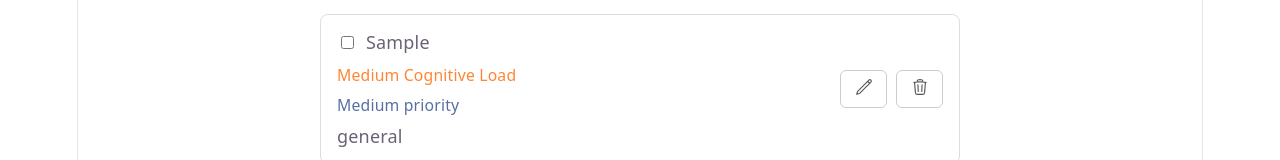
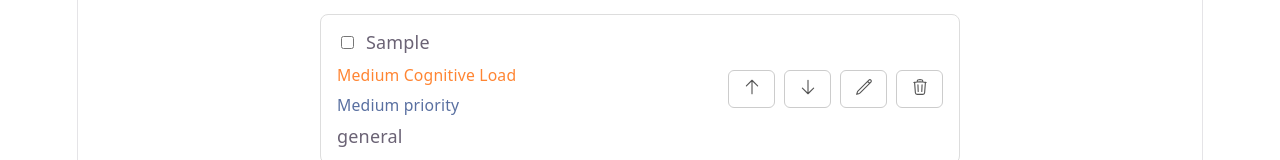
Before and after one commit to martinson-r/Cognitive-Load-Task-Organizer, a React (Vite) app: page / in a window 1280 px wide. Both pictures are taken after typing "Sample" into the empty fields and a click on the button "Add". Shown: the part 253-413 px from the top of the page. Built offline with nearby package versions, Linux system fonts and the light colour scheme.

Commit message:
feat: add move up and move down task controls

```diff
--- a/src/App.css
+++ b/src/App.css
@@ -196,3 +196,23 @@
 .task-priority--high {
   color: var(--priority-high);
 }
+
+.delete-button,
+.edit-button,
+.move-button {
+  padding: 0.4rem 0.75rem;
+  border: 1px solid #ccc;
+  border-radius: 6px;
+  background: white;
+  cursor: pointer;
+}
+
+.delete-button:hover,
+.edit-button:hover,
+.move-button:hover {
+  background: #f5f5f5;
+}
+
+.move-button:hover .icon {
+  color: var(--icon-hover);
+}
--- a/src/App.jsx
+++ b/src/App.jsx
@@ -72,10 +72,52 @@ function App() {
   }
 
   function normalizeTaskPositions(tasks) {
+    // Make sure tasks persist in the same order, not loaded randomly
     return tasks.map((task, index) => ({
       ...task,
       position: index,
     }));
+  }
+
+  function swapTasks(tasks, fromIndex, toIndex) {
+    // Copies array, swaps neighbors, and reassigns clean position values
+  const updatedTasks = [...tasks];
+  [updatedTasks[fromIndex], updatedTasks[toIndex]] = [
+    updatedTasks[toIndex],
+    updatedTasks[fromIndex],
+  ];
+  return normalizeTaskPositions(updatedTasks);
+}
+
+  // Move handlers for moving tasks up/down
+  async function handleMoveTaskUp(id) {
+    const currentIndex = tasks.findIndex((task) => task.id === id);
+
+    if (currentIndex <= 0) return;
+
+    const reorderedTasks = swapTasks(tasks, currentIndex, currentIndex - 1);
+
+    try {
+      await Promise.all(reorderedTasks.map((task) => saveTask(task)));
+      setTasks(reorderedTasks);
+    } catch (error) {
+      console.error("Failed to move task up:", error);
+    }
+  }
+
+  async function handleMoveTaskDown(id) {
+    const currentIndex = tasks.findIndex((task) => task.id === id);
+
+    if (currentIndex === -1 || currentIndex >= tasks.length - 1) return;
+
+    const reorderedTasks = swapTasks(tasks, currentIndex, currentIndex + 1);
+
+    try {
+      await Promise.all(reorderedTasks.map((task) => saveTask(task)));
+      setTasks(reorderedTasks);
+    } catch (error) {
+      console.error("Failed to move task down:", error);
+    }
   }
 
   async function addTask(e) {
@@ -228,6 +270,8 @@ async function handleToggleTask(id) {
             onSaveEdit={handleSaveEdit}
             onDeleteTask={handleDeleteTask}
             onToggleTask={handleToggleTask}
+            onMoveTaskUp={handleMoveTaskUp}
+            onMoveTaskDown={handleMoveTaskDown}
             loadLabels={LOAD_LABELS}
             priorityLabels={PRIORITY_LABELS}
           />
--- a/src/components/TaskCard.jsx
+++ b/src/components/TaskCard.jsx
@@ -1,4 +1,9 @@
-import { PencilIcon, TrashIcon } from "@heroicons/react/24/outline";
+import {
+        PencilIcon,
+        TrashIcon,
+        ArrowUpIcon,
+        ArrowDownIcon,
+        } from "@heroicons/react/24/outline";
 
 function TaskCard({
   task,
@@ -14,6 +19,8 @@ function TaskCard({
   onSaveEdit,
   onDeleteTask,
   onToggleTask,
+  onMoveTaskUp,
+  onMoveTaskDown,
   loadLabels,
   priorityLabels,
 }) {
@@ -99,12 +106,29 @@ function TaskCard({
 
           <div className="task-actions">
             <button
+                className="move-button"
+                onClick={() => onMoveTaskUp(task.id)}
+                aria-label="Move task up"
+            >
+                <ArrowUpIcon className="icon" />
+            </button>
+
+            <button
+                className="move-button"
+                onClick={() => onMoveTaskDown(task.id)}
+                aria-label="Move task down"
+            >
+                <ArrowDownIcon className="icon" />
+            </button>
+
+            <button
                 className="edit-button"
                 onClick={() => onStartEdit(task)}
                 aria-label="Edit task"
             >
                 <PencilIcon className="icon" />
             </button>
+
             <button
                 className="delete-button"
                 onClick={() => onDeleteTask(task.id)}
```
Lines whose indentation alone changed are shown as unchanged.
